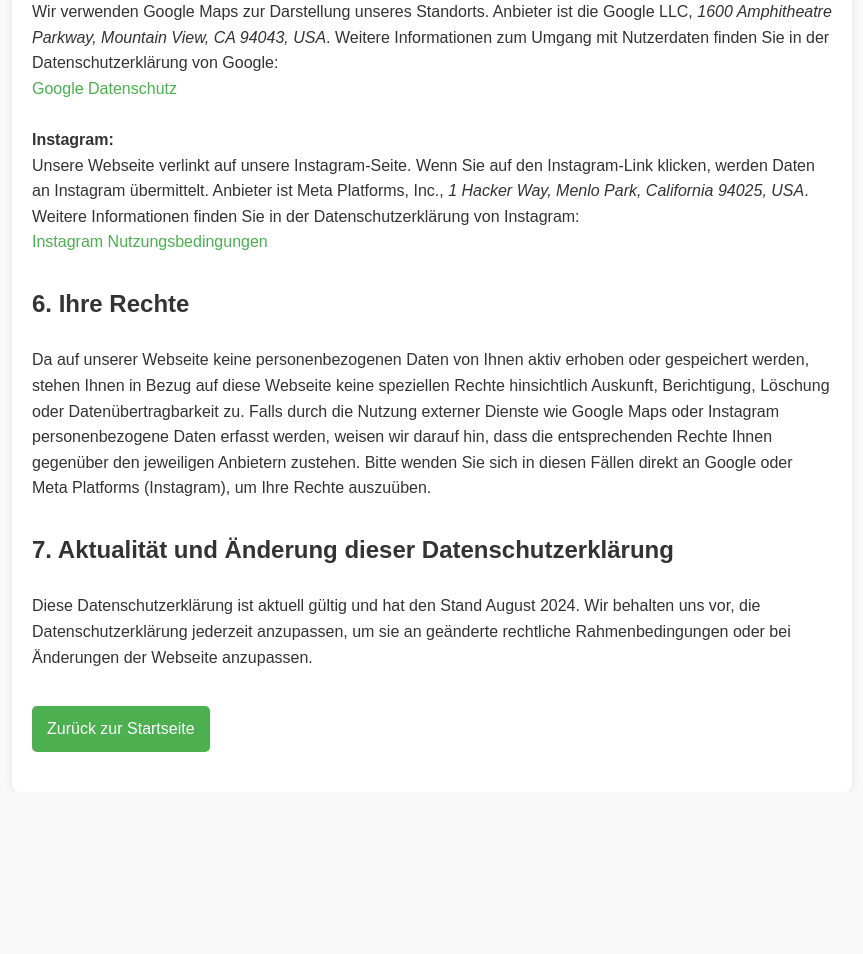
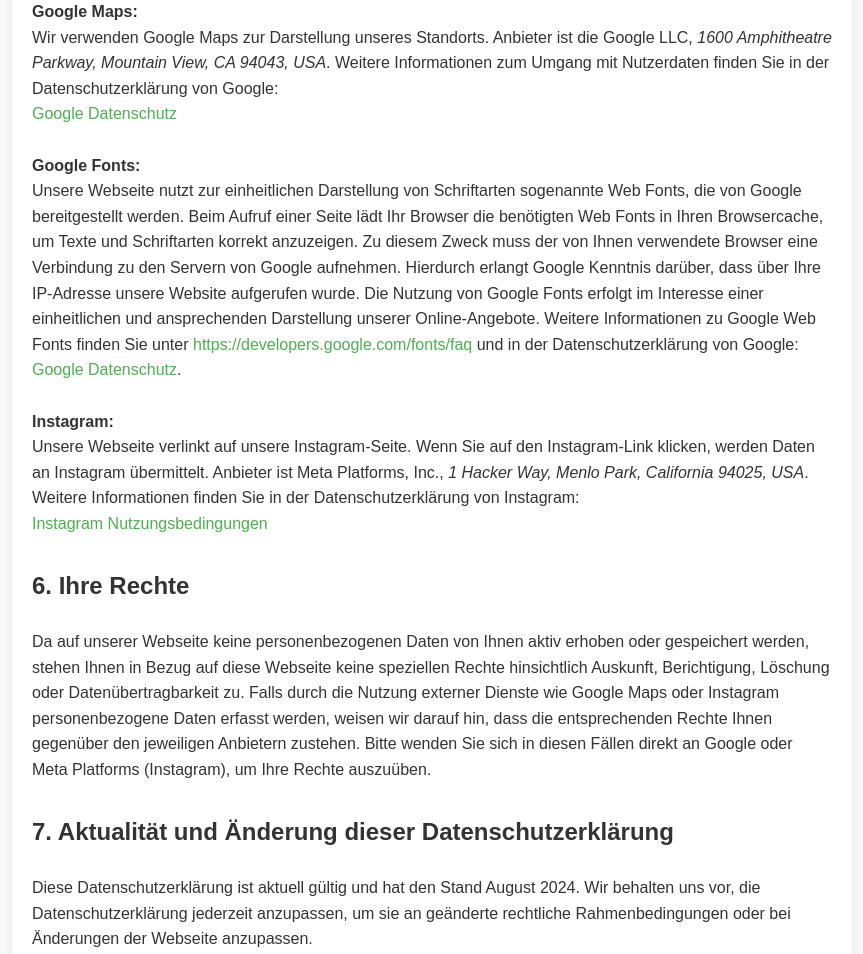
Before and after one commit to olHannes/diePonyTanten, a plain HTML site: page privacyPolicy/datenschutz.html in a window 1280 px wide. Shown: the part 1858-2812 px from the top of the page, without its empty margins (208-1071 px from the left). Before the commit the page ends 2650 px from the top, so only its background shows below. Drawn offline with Linux system fonts and the light colour scheme.

Commit message:
include google fonts

```diff
--- a/privacyPolicy/datenschutz.html
+++ b/privacyPolicy/datenschutz.html
@@ -54,11 +54,19 @@ In unserer Galerie veröffentlichen wir Bilder, die in verschiedenen Kontexten a
 Unsere Webseite verwendet keine Cookies.
 
 <h3 id="einbindungVonDiensten">5. Einbindung von Diensten und Inhalten Dritter</h3>
-Auf unserer Webseite sind Inhalte von Drittanbietern eingebunden, wie Google Maps und Instagram. Diese Drittanbieter können IP-Adressen der Nutzer erfassen, um die Inhalte korrekt an Ihren Browser zu übermitteln.<br>
+Auf unserer Webseite sind Inhalte von Drittanbietern eingebunden, wie Google Maps, Google Fonts und Instagram. Diese Drittanbieter können IP-Adressen der Nutzer erfassen, um die Inhalte korrekt an Ihren Browser zu übermitteln.<br>
 
 <br>
 <b>Google Maps:</b><br>
 Wir verwenden Google Maps zur Darstellung unseres Standorts. Anbieter ist die Google LLC, <i>1600 Amphitheatre Parkway, Mountain View, CA 94043, USA</i>. Weitere Informationen zum Umgang mit Nutzerdaten finden Sie in der Datenschutzerklärung von Google: <br><a href="https://policies.google.com/privacy?hl=de">Google Datenschutz</a><br>
+
+<br>
+<b>Google Fonts:</b><br>
+Unsere Webseite nutzt zur einheitlichen Darstellung von Schriftarten sogenannte Web Fonts, die von Google bereitgestellt werden. Beim Aufruf einer Seite lädt Ihr Browser die benötigten Web Fonts in Ihren Browsercache, um Texte und Schriftarten korrekt anzuzeigen.
+
+Zu diesem Zweck muss der von Ihnen verwendete Browser eine Verbindung zu den Servern von Google aufnehmen. Hierdurch erlangt Google Kenntnis darüber, dass über Ihre IP-Adresse unsere Website aufgerufen wurde. Die Nutzung von Google Fonts erfolgt im Interesse einer einheitlichen und ansprechenden Darstellung unserer Online-Angebote.
+
+Weitere Informationen zu Google Web Fonts finden Sie unter <a href="https://developers.google.com/fonts/faq">https://developers.google.com/fonts/faq</a> und in der Datenschutzerklärung von Google: <br><a href="https://policies.google.com/privacy?hl=de">Google Datenschutz</a>.<br>
 
 <br>
 <b>Instagram:</b><br>
--- a/static/source/index.css
+++ b/static/source/index.css
@@ -7,6 +7,7 @@ body {
     min-height: 100vh;
     background-color: rgb(251, 247, 241);
     flex-direction: column;
+    font-family: "Baskervville SC", serif;
 }
 .sideBar {
     position: fixed;
@@ -119,7 +120,6 @@ body {
     box-shadow: 0 4px 8px rgba(0, 0, 0, 0.2);
     background-color: #fff;
     width: 80%;
-    font-family: Arial, sans-serif;
     color: #333;
 
     position: relative;
```
Also changed, not shown: index.html (+6 -1 lines).
